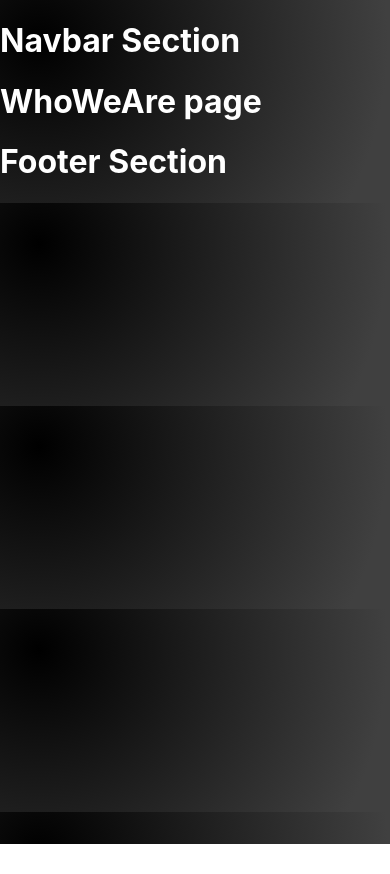
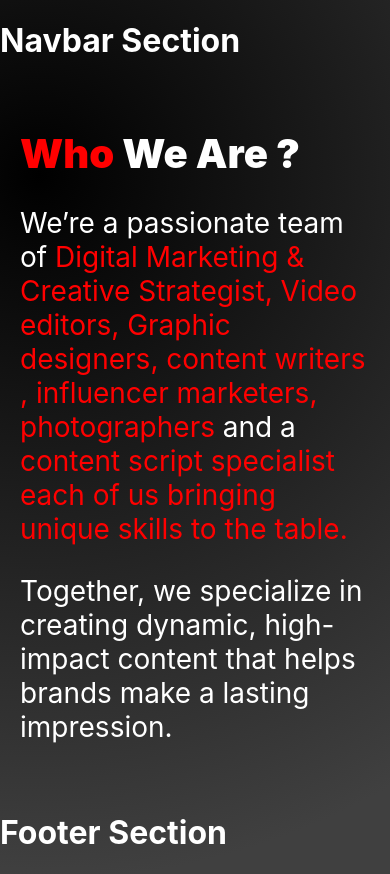
Before and after one commit to PiyushGogo/just-do-it, a React (Create React App) app in the folder just-do-it/: page /who-we-are in a window 390 px wide. Before the commit the page ends 844 px from the top, so only its background shows below. Built offline with nearby package versions, Linux system fonts and the light colour scheme.

Commit message:
who we are page layout

```diff
--- a/just-do-it/src/pages/Home/Home.jsx
+++ b/just-do-it/src/pages/Home/Home.jsx
@@ -1,9 +1,10 @@
 import React from "react";
+import WhoWeAre from "../WhoWeAre/WhoWeAre";
 
 const Home = () => {
   return (
     <div className="home">
-      <h1>Home Section</h1>
+      <WhoWeAre />
     </div>
   );
 };
--- a/just-do-it/src/pages/WhoWeAre/WhoWeAre.css
+++ b/just-do-it/src/pages/WhoWeAre/WhoWeAre.css
@@ -1,3 +1,51 @@
 .who-we-are{
     color: white;
 }
+.card{
+    margin: 30px 10%;
+    padding: 20px;
+    background: radial-gradient(circle at 10% 20%, rgb(236, 204, 204) 0%, rgb(64, 64, 64) 90.2%);
+    border-radius: 10px;
+    display: flex;
+    flex-direction: row;
+    align-items: center;
+    justify-content: center;
+    box-shadow: 0 4px 8px 0 rgba(19, 19, 19, 0.2), 0 6px 20px 0 rgba(18, 17, 17, 0.19);
+}
+
+.text_h1{
+    width: 80%;
+}
+.text_h1 h1{
+    padding: 0px 20px;
+    color: white;
+    font-size: 90px;
+    font-weight: 900;
+}
+.text_red{
+    color: red;
+}
+p{
+    font-size: 28px;
+}
+
+@media (max-width: 750px) {
+    .card{
+        margin: 0;
+        padding: 20px;
+        background: none;
+        border-radius: 0;
+        display: block;
+        align-items: center;
+        justify-content: center;
+        box-shadow:none
+    }.text_h1{
+        width: 100%;
+    }
+    .text_h1 h1{
+        padding: 0px;
+        color: white;
+        font-size: 40px;
+        font-weight: 900;
+    }
+  }
--- a/just-do-it/src/pages/WhoWeAre/WhoWeAre.jsx
+++ b/just-do-it/src/pages/WhoWeAre/WhoWeAre.jsx
@@ -1,9 +1,36 @@
 import React from "react";
+import "./WhoWeAre.css";
 
 const WhoWeAre = () => {
   return (
     <div className="who-we-are">
-      <h1>WhoWeAre page</h1>{" "}
+      <div className="card">
+        <div className="text_h1">
+          <h1>
+            {" "}
+            <span className="text_red">Who</span> We Are ?
+          </h1>
+        </div>
+        <div>
+          <p>
+            We’re a passionate team of{" "}
+            <span className="text_red">
+              {" "}
+              Digital Marketing & Creative Strategist, Video editors, Graphic
+              designers, content writers , influencer marketers, photographers
+            </span>{" "}
+            and a{" "}
+            <span className="text_red">
+              content script specialist each of us bringing unique skills to the
+              table.
+            </span>
+          </p>
+          <p>
+            Together, we specialize in creating dynamic, high-impact content
+            that helps brands make a lasting impression.
+          </p>
+        </div>
+      </div>
     </div>
   );
 };
```
